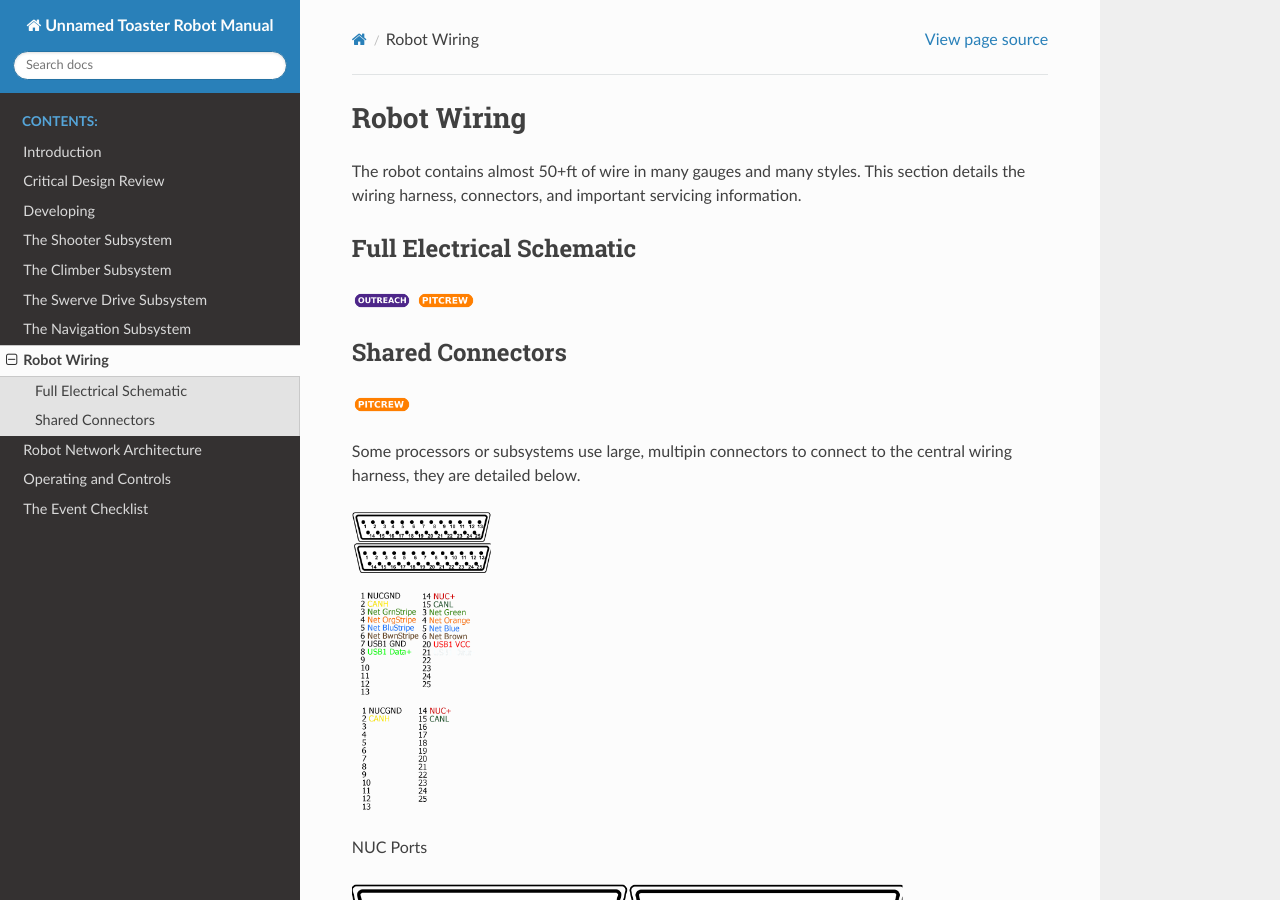
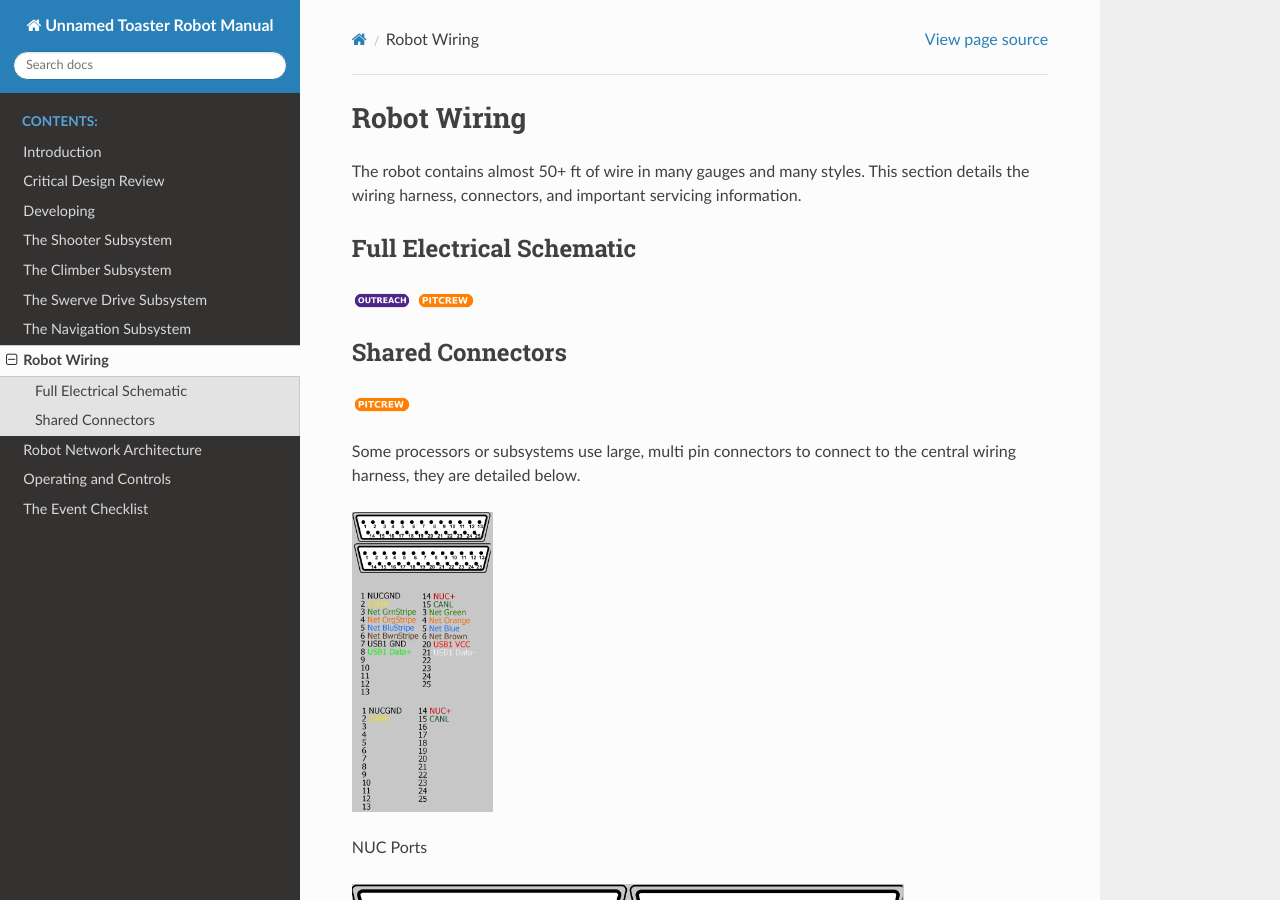
Before and after one commit to FRC-1721/1721-RapidReact, a Sphinx documentation site: the page built from docs/wiring/wiring.rst, in a window 1280 px wide and 900 px high. Built offline with Sphinx 7.4.7 and the Read the Docs theme 2.0.0, drawn with Linux system fonts in a browser that asks for light colours.

Commit message:
colored one of the wiring images and fixed some spelling

```diff
--- a/docs/wiring/wiring.rst
+++ b/docs/wiring/wiring.rst
@@ -4,7 +4,7 @@
 .. include:: ../resources/resources.rst
 
 
-The robot contains almost 50+ft of wire in many gauges
+The robot contains almost 50+ ft of wire in many gauges
 and many styles. This section details the wiring harness,
 connectors, and important servicing information.
 
@@ -19,7 +19,7 @@
 
 |pitcrew|
 
-Some processors or subsystems use large, multipin connectors
+Some processors or subsystems use large, multi pin connectors
 to connect to the central wiring harness, they are detailed below.
 
 .. image:: resources/NUCWiring.png
```
Also changed, not shown: docs/wiring/resources/NUCWiring.png, docs/wiring/resources/RIOWiring.png.
